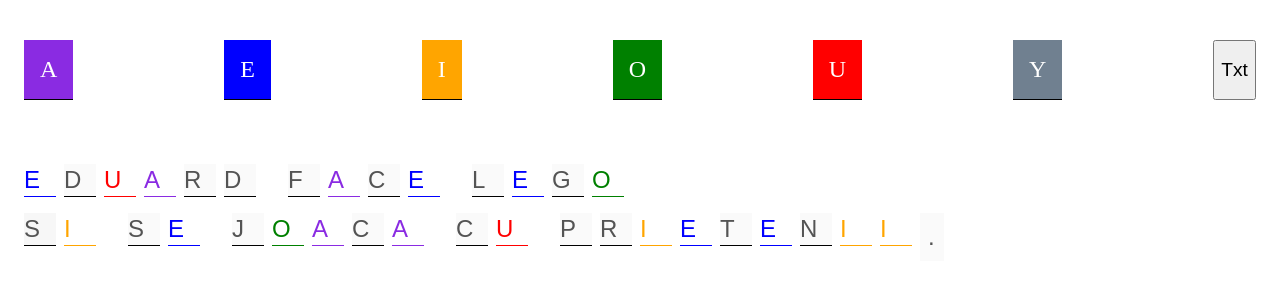
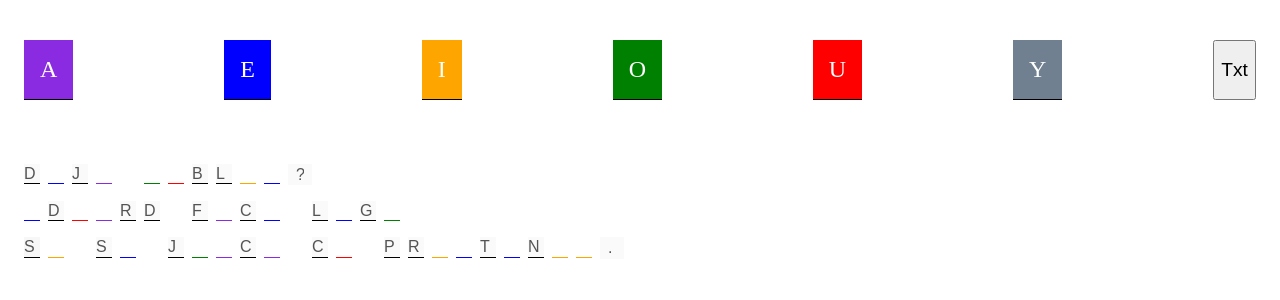
Before and after one commit to mvenin/edgam, an Angular app: page / in a window 1280 px wide. Both pictures are taken after a click on the button "Go". Shown: the top 300 px of the page. Built offline with nearby package versions, Linux system fonts and the light colour scheme.

Commit message:
add .fr support

```diff
--- a/src/app/features/letters/app-cv.component.html
+++ b/src/app/features/letters/app-cv.component.html
@@ -11,9 +11,12 @@
             style="font-size: 1.2rem;  margin-bottom: 1rem;">
       Go
     </button>
+    <div class="cv-letter-break"></div>
+
   </div>
 
   <div class="content-container">
+
     <div [attr.hidden]="boxToggle? null : true">
       <div class="letters-container">
         <div *ngFor="let ch of sentenceLetters"
@@ -21,20 +24,20 @@
              [class.cv-letter-break]="isBreakToNewLine(ch)"
         >
           <input type="text" #textBox
-                 maxlength="1" style="width: 2rem; height: 2rem;"
+                 class="cv-text-box" maxlength="1"
                  (keyup)="onTypeLetter($event, textBox, ch)"
 
-                 [attr.value]="!isBreakToNewLine(ch) ? ch : ''"
+                 [attr.value]="!(isVowel(ch) || isBreakToNewLine(ch) )? ch : ''"
                  [attr.disabled]="!isVowel(ch) ? true : null"
                  [attr.hidden]="isSpace(ch) ? true : null"
 
-                 [class.cv-letter-full]="isVowel(ch)"
                  [class.cv-letter-fill]="!isVowel(ch) && !isPunctuation(ch)"
                  [class.cv-letter-space]="isSpace(ch)"
                  [class.cv-letter-space]="isPunctuation(ch)"
 
-                 [class.cv-letter-empty-A]="ch.toUpperCase() === 'A'"
-                 [class.cv-letter-empty-E]="ch.toUpperCase() === 'E'"
+                 [class.cv-letter-empty]="isVowel(ch)"
+                 [class.cv-letter-empty-A]="isLetterA(ch)"
+                 [class.cv-letter-empty-E]="isLetterE(ch)"
                  [class.cv-letter-empty-I]="ch.toUpperCase() === 'I'"
                  [class.cv-letter-empty-O]="ch.toUpperCase() === 'O'"
                  [class.cv-letter-empty-U]="ch.toUpperCase() === 'U'"
@@ -45,7 +48,7 @@
     </div>
 
     <div [attr.hidden]="boxToggle? true : null" style="margin-top: 2rem;">
-      <textarea #txtDS rows="20" cols="50">EDUARD FACE LEGO #SI SE JOACA CU PRIETENII.</textarea>
+      <textarea #txtDS rows="20" cols="40">DÉJÀ OUBLIÉ? #EDUARD FACE LEGO #SI SE JOACA CU PRIETENII.</textarea>
     </div>
 
   </div>
--- a/src/app/features/letters/app-cv.component.scss
+++ b/src/app/features/letters/app-cv.component.scss
@@ -12,10 +12,10 @@ input:focus {
 .cv-sidebar {
   display: flex;
   flex-direction: row;
+  flex-wrap: wrap;
   justify-content: space-between;
   margin: 2rem 1rem 1rem 1rem;
 }
-
 
 .content-container {
   display: flex;
@@ -36,18 +36,24 @@ input:focus {
   height: 0;
 }
 
+.cv-text-box {
+  height: 1.2rem;
+  width: 1rem;
+}
+
 .cv-letter-space {
   border: 0 !important;
-  font-size: 1.5rem;
+  font-size: 1rem;
   margin-bottom: 1rem;
-  padding: 0.5rem;
+  padding-left: 0.5rem;
+  padding-right: 0.5rem;
   width: 0.5rem !important;
 }
 
 .cv-letter-fill {
   border: 0 solid black;
   border-bottom: 1px solid black;
-  font-size: 1.5rem;
+  font-size: 1rem;
   margin-bottom: 1rem;
   margin-right: 0.5rem;
   padding: 0;
@@ -58,6 +64,16 @@ input:focus {
   border-bottom: 1px solid black;
   color: white;
   font-size: 1.5rem;
+  margin-bottom: 1rem;
+  margin-right: 0.5rem;
+  padding: 0;
+}
+
+.cv-letter-empty {
+  border: 0 solid black;
+  border-bottom: 1px solid black;
+  color: white;
+  font-size: 1rem;
   margin-bottom: 1rem;
   margin-right: 0.5rem;
   padding: 0;
--- a/src/app/features/letters/app-cv.component.ts
+++ b/src/app/features/letters/app-cv.component.ts
@@ -11,20 +11,55 @@ export class AppCvComponent {
 
   @ViewChild('txtDS') txtDS: ElementRef | undefined;
   sentenceLetters: any[] = [];
-  lettersMeta: any[] = [];
-
   boxToggle: boolean = false;
 
-  onToggleLetters($event: MouseEvent) {
-    this.sentenceLetters = [...this.txtDS?.nativeElement.value].map(t => t.toUpperCase());
+  isLetterA(ch: string): boolean {
+    let m = ch.toUpperCase().match(/^A|Â|À$/g);
+    return !!m;
+  }
 
-    let btn: any = $event.target;
-    this.boxToggle = !this.boxToggle;
-    btn['innerText'] = this.boxToggle ? 'Txt' : 'Go';
+  isLetterE(ch: string): boolean {
+    let m = ch.toUpperCase().match(/^E|Ë|É|È|Ê$/g);
+    return !!m;
+  }
+
+  isLetterI(ch: string): boolean {
+    let m = ch.toUpperCase().match(/^I|Î|Ï$/g);
+    return !!m;
+  }
+
+  isLetterO(ch: string): boolean {
+    let m = ch.toUpperCase().match(/^O|Ô$/g);
+    return !!m;
+  }
+
+  isLetterU(ch: string): boolean {
+    let m = ch.toUpperCase().match(/^Û|U|Ù|Ü$/g);
+    return !!m;
+  }
+
+  matchLetterA(val: string, char: string): boolean {
+    return this.isLetterA(char) && this.isLetterA(val);
+  }
+
+  matchLetterE(val: string, char: string): boolean {
+    return this.isLetterE(char) && this.isLetterE(val);
+  }
+
+  matchLetterI(val: string, char: string): boolean {
+    return this.isLetterI(char) && this.isLetterI(val);
+  }
+
+  matchLetterO(val: string, char: string): boolean {
+    return this.isLetterO(char) && this.isLetterO(val);
+  }
+
+  matchLetterU(val: string, char: string): boolean {
+    return this.isLetterU(char) && this.isLetterU(val);
   }
 
   isVowel(ch: string): boolean {
-    let found = ['A', 'E', 'I', 'O', 'U', 'Y'].find(t => t.toUpperCase() === ch.toUpperCase());
+    let found = ['A', 'Â', 'À', 'Ë', 'E', 'É', 'È', 'Ê', 'I', 'Î', 'Ï', 'Ô', 'O', 'Û', 'U', 'Ù', 'Ü', 'Y'].find(t => t.toUpperCase() === ch.toUpperCase());
     return !!found;
   }
 
@@ -39,13 +74,27 @@ export class AppCvComponent {
 
   isBreakToNewLine(ch: string) {
     let m = ch.match(/^#$/g);
-    console.debug(ch+' '+m);
     return m;
+  }
+
+  onToggleLetters($event: MouseEvent) {
+    this.sentenceLetters = [...this.txtDS?.nativeElement.value].map(t => t.toUpperCase());
+
+    let btn: any = $event.target;
+    this.boxToggle = !this.boxToggle;
+    btn['innerText'] = this.boxToggle ? 'Txt' : 'Go';
   }
 
   onTypeLetter($event: KeyboardEvent, textBox: HTMLInputElement, char: string) {
     let val = textBox.value;
-    if (val.toLowerCase() === char.toLowerCase() && this.isVowel(char)) {
+    if (this.isVowel(char) && (val.toLowerCase() === char.toLowerCase()
+      || this.matchLetterA(val, char)
+      || this.matchLetterE(val, char)
+      || this.matchLetterI(val, char)
+      || this.matchLetterO(val, char)
+      || this.matchLetterU(val, char)
+    )
+    ) {
       textBox.value = char.toUpperCase();
     } else {
       textBox.value = '';
```
Also changed, not shown: 3 other files (tests, documents, lock files or other folders).
